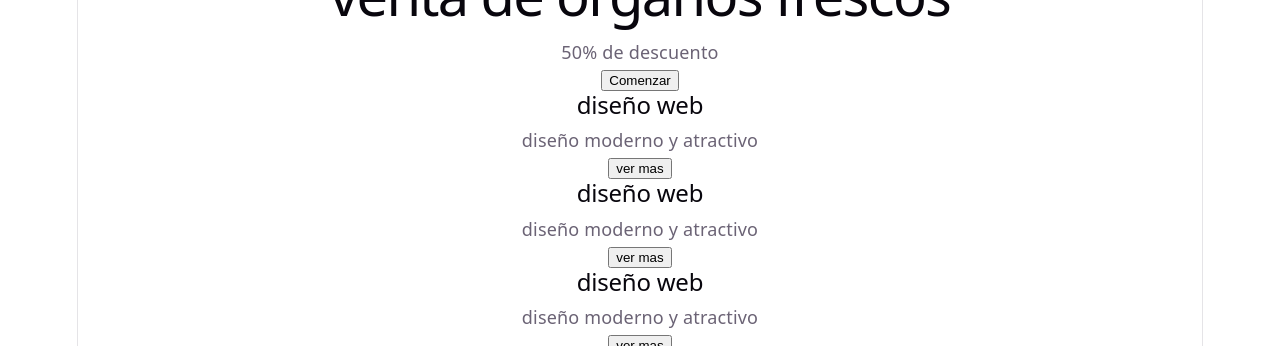
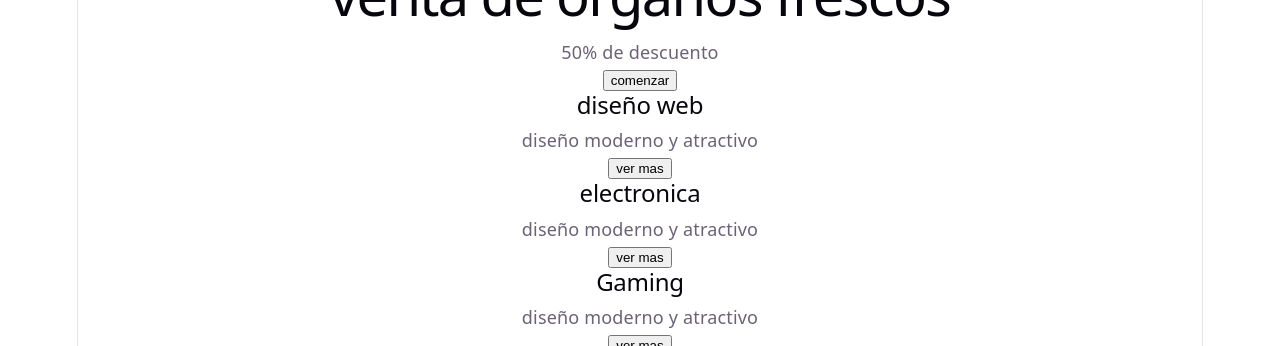
Before and after one commit to JhonCarmona-py/Mi-primera-App, a React (Vite) app: page / in a window 1280 px wide. Shown: the part 176-522 px from the top of the page. Built offline with nearby package versions, Linux system fonts and the light colour scheme.

Commit message:
fyffuyfu

```diff
--- a/src/App.tsx
+++ b/src/App.tsx
@@ -16,11 +16,11 @@ return(
       descripcion="diseño moderno y atractivo"
       />
       <Card
-      nombre ="diseño web"
+      nombre ="electronica"
       descripcion="diseño moderno y atractivo"
       />
       <Card
-      nombre="diseño web"
+      nombre="Gaming"
       descripcion="diseño moderno y atractivo"
       />
     </section>
--- a/src/components/Card.jsx
+++ b/src/components/Card.jsx
@@ -1,6 +1,6 @@
 function Card({nombre,descripcion, click}){
     function click(){
-        alert("esta seguro?")
+        alert("esta ingresando a la pagina de " + nombre)
     }
     return(
     <article>
--- a/src/components/Hero.jsx
+++ b/src/components/Hero.jsx
@@ -1,4 +1,7 @@
 function Hero(){
+     function click(){
+        alert("bienvenido a la pagina de venta de organos frescos")
+    }
     return(
     <section>
         <h1>
@@ -7,7 +10,8 @@ function Hero(){
 
         <p>50% de descuento</p>
 
-        <button>Comenzar</button>
+        <button onClick={click}> comenzar
+        </button>
     </section>
     );
 }
```
